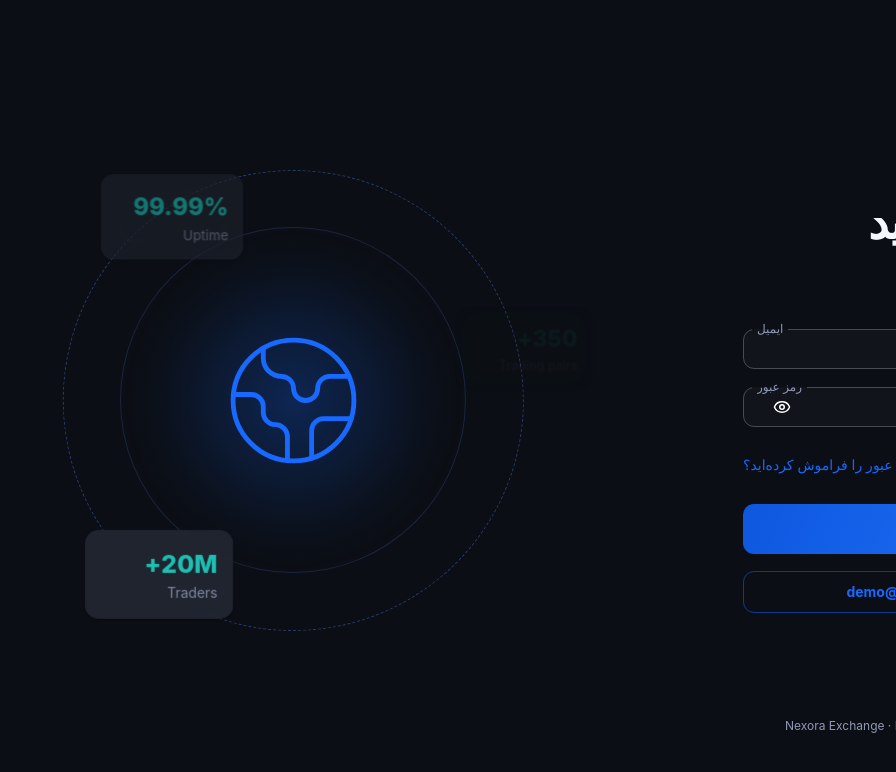
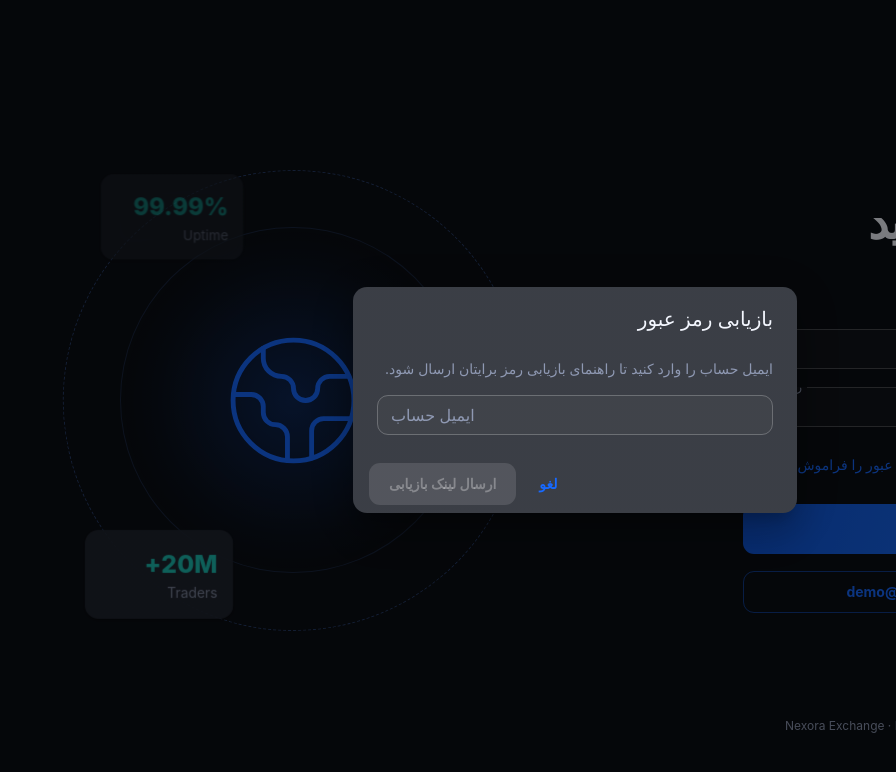
Before and after one commit to HmdAK19/nexora, a React (Vite) app: page /login in a window 1280 px wide. Both pictures are taken after a click on the button "رمز عبور را فراموش کرده‌اید؟". Shown: the top 772 px of the page, without its empty margins (384-1280 px from the left). Built offline with nearby package versions, Linux system fonts and the light colour scheme; no server answers.

Commit message:
feat: add password recovery flow

```diff
--- a/src/features/auth/api/authApi.ts
+++ b/src/features/auth/api/authApi.ts
@@ -5,6 +5,11 @@ export interface LoginInput {
   email: string;
   password: string;
 }
+
+export interface PasswordResetInput {
+  email: string;
+}
+
 export const authApi = {
   login: async (input: LoginInput): Promise<AuthResponse> => {
     const { data } = await apiClient.post<AuthResponse>('/auth/login', input);
@@ -17,6 +22,9 @@ export const authApi = {
     return data;
   },
   me: async (): Promise<User> => (await apiClient.get<User>('/auth/me')).data,
+  requestPasswordReset: async (input: PasswordResetInput): Promise<void> => {
+    await apiClient.post('/auth/forgot-password', input);
+  },
   logout: async (): Promise<void> => {
     try {
       await apiClient.post('/auth/logout');
--- a/src/features/auth/locales/en.json
+++ b/src/features/auth/locales/en.json
@@ -5,6 +5,13 @@
   "password": "Password",
   "remember": "Remember me",
   "forgot": "Forgot password?",
+  "forgotTitle": "Reset your password",
+  "forgotDescription": "Enter your account email and we’ll send password reset instructions.",
+  "forgotEmail": "Account email",
+  "forgotSubmit": "Send reset link",
+  "forgotSent": "If an account exists for this email, reset instructions have been sent.",
+  "forgotError": "Could not request a password reset. Try again.",
+  "cancel": "Cancel",
   "login": "Sign in to Nexora",
   "demo": "Demo account",
   "invalid": "Email or password is incorrect",
--- a/src/features/auth/locales/fa.json
+++ b/src/features/auth/locales/fa.json
@@ -5,6 +5,13 @@
   "password": "رمز عبور",
   "remember": "مرا به خاطر بسپار",
   "forgot": "رمز عبور را فراموش کرده‌اید؟",
+  "forgotTitle": "بازیابی رمز عبور",
+  "forgotDescription": "ایمیل حساب را وارد کنید تا راهنمای بازیابی رمز برایتان ارسال شود.",
+  "forgotEmail": "ایمیل حساب",
+  "forgotSubmit": "ارسال لینک بازیابی",
+  "forgotSent": "اگر حسابی با این ایمیل وجود داشته باشد، راهنمای بازیابی ارسال شده است.",
+  "forgotError": "درخواست بازیابی رمز ارسال نشد. دوباره تلاش کنید.",
+  "cancel": "لغو",
   "login": "ورود به نکسورا",
   "demo": "حساب آزمایشی",
   "invalid": "ایمیل یا رمز عبور صحیح نیست",
--- a/src/features/auth/pages/LoginPage.tsx
+++ b/src/features/auth/pages/LoginPage.tsx
@@ -12,6 +12,10 @@ import {
   Button,
   Checkbox,
   CircularProgress,
+  Dialog,
+  DialogActions,
+  DialogContent,
+  DialogTitle,
   FormControlLabel,
   IconButton,
   InputAdornment,
@@ -26,6 +30,7 @@ import { getApiErrorMessage } from '@shared/api';
 import { BrandLogo } from '@shared/ui';
 import { NAMESPACES } from '@app/i18n';
 
+import { authApi } from '../api';
 import { useAuth } from '../context';
 
 import { styles } from './LoginPage.styles';
@@ -117,6 +122,9 @@ export default function LoginPage() {
   const location = useLocation();
   const [showPassword, setShowPassword] = useState(false);
   const [error, setError] = useState<string | null>(null);
+  const [forgotOpen, setForgotOpen] = useState(false);
+  const [forgotEmail, setForgotEmail] = useState('');
+  const [forgotStatus, setForgotStatus] = useState<'idle' | 'pending' | 'sent' | 'error'>('idle');
   const schema = useMemo(() => createSchema(t), [t]);
   const {
     control,
@@ -162,6 +170,25 @@ export default function LoginPage() {
     setValue('password', 'Nexora123!', {
       shouldValidate: true,
     });
+  };
+
+  const closeForgotPassword = () => {
+    setForgotOpen(false);
+    setForgotEmail('');
+    setForgotStatus('idle');
+  };
+
+  const requestPasswordReset = async () => {
+    if (!/^\S+@\S+\.\S+$/.test(forgotEmail)) return;
+
+    setForgotStatus('pending');
+
+    try {
+      await authApi.requestPasswordReset({ email: forgotEmail });
+      setForgotStatus('sent');
+    } catch {
+      setForgotStatus('error');
+    }
   };
   return (
     <Box sx={styles.box5}>
@@ -270,7 +297,13 @@ export default function LoginPage() {
                     />
                   )}
                 />
-                <Link component="button" type="button" underline="hover" variant="body2">
+                <Link
+                  component="button"
+                  type="button"
+                  underline="hover"
+                  variant="body2"
+                  onClick={() => setForgotOpen(true)}
+                >
                   {t('forgot')}
                 </Link>
               </Box>
@@ -296,6 +329,40 @@ export default function LoginPage() {
           <ExchangeGlobe />
         </Box>
       </Box>
+      <Dialog open={forgotOpen} onClose={closeForgotPassword} fullWidth maxWidth="xs">
+        <DialogTitle>{t('forgotTitle')}</DialogTitle>
+        <DialogContent>
+          <Stack spacing={2} sx={{ pt: 1 }}>
+            <Typography color="text.secondary" variant="body2">
+              {t('forgotDescription')}
+            </Typography>
+            <TextField
+              autoFocus
+              autoComplete="email"
+              error={forgotStatus === 'error'}
+              label={t('forgotEmail')}
+              type="email"
+              value={forgotEmail}
+              onChange={(event) => {
+                setForgotEmail(event.target.value);
+                setForgotStatus('idle');
+              }}
+            />
+            {forgotStatus === 'sent' && <Alert severity="success">{t('forgotSent')}</Alert>}
+            {forgotStatus === 'error' && <Alert severity="error">{t('forgotError')}</Alert>}
+          </Stack>
+        </DialogContent>
+        <DialogActions>
+          <Button onClick={closeForgotPassword}>{t('cancel')}</Button>
+          <Button
+            variant="contained"
+            disabled={forgotStatus === 'pending' || !/^\S+@\S+\.\S+$/.test(forgotEmail)}
+            onClick={() => void requestPasswordReset()}
+          >
+            {forgotStatus === 'pending' ? <CircularProgress color="inherit" size={20} /> : t('forgotSubmit')}
+          </Button>
+        </DialogActions>
+      </Dialog>
     </Box>
   );
 }
```
Also changed, not shown: 1 other file (tests, documents, lock files or other folders).
